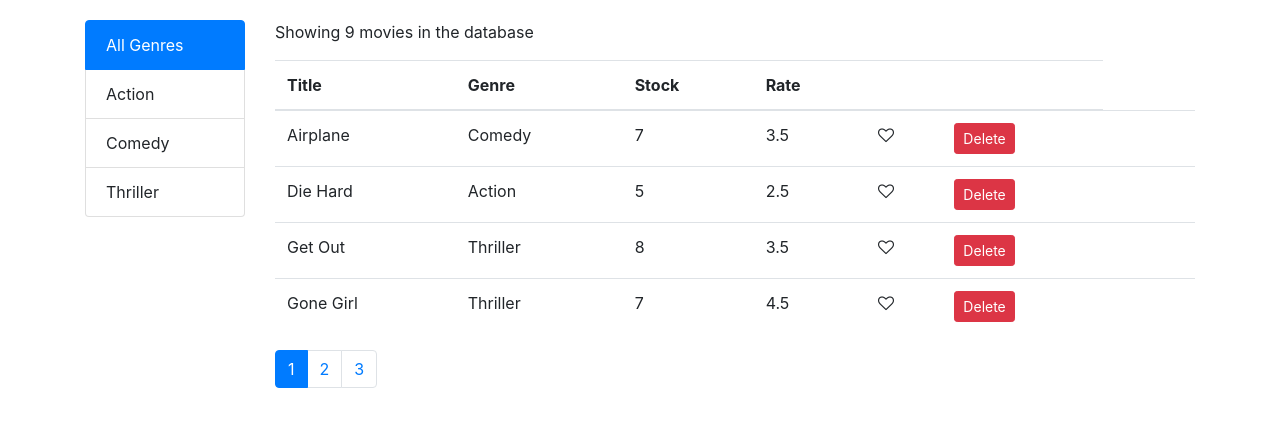
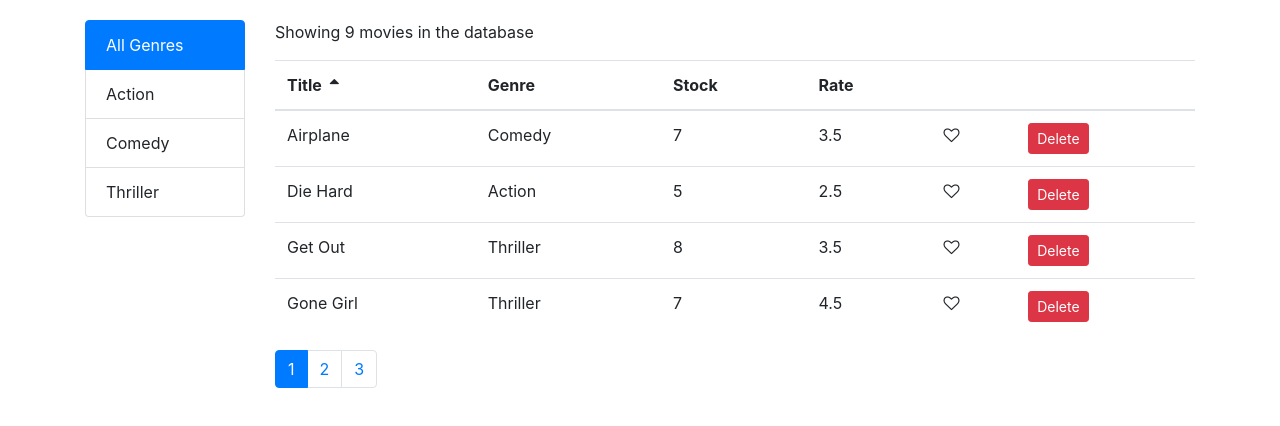
Before and after one commit to kononiaka/movies-react-app, a React (Create React App) app: page /movies in a window 1280 px wide. Shown: the top 426 px of the page. Built offline with nearby package versions, Linux system fonts and the light colour scheme.

Commit message:
pagination and sorting was implemented

```diff
--- a/src/components/ListGroup.jsx
+++ b/src/components/ListGroup.jsx
@@ -1,8 +1,6 @@
 import React from "react";
 
-const ListGroup = (props) => {
-  const { genres, textProperty, selectedGenre, onItemGenre } = props;
-
+const ListGroup = ({ genres, textProperty, selectedGenre, onItemGenre }) => {
   return (
     <ul className="list-group">
       {genres.map((genre) => (
--- a/src/components/Movies.jsx
+++ b/src/components/Movies.jsx
@@ -51,18 +51,15 @@ class Movies extends Component {
   handleSort = (sortColumn) => {
     this.setState({ sortColumn });
   };
-  render() {
-    const { length: count } = this.state.movies;
+
+  getPagedData = () => {
     const {
       pageSize,
       currentPage,
       sortColumn,
       movies: allMovies,
       selectedGenre,
-      genres,
     } = this.state;
-
-    if (count === 0) return <p>There are no movies in the database</p>;
 
     const filtered =
       selectedGenre && selectedGenre._id
@@ -72,6 +69,22 @@ class Movies extends Component {
     const sorted = _.orderBy(filtered, [sortColumn.path], [sortColumn.order]);
 
     const movies = paginate(sorted, currentPage, pageSize);
+
+    return { totalCount: filtered.length, data: movies };
+  };
+  render() {
+    const { length: count } = this.state.movies;
+    const {
+      pageSize,
+      currentPage,
+      sortColumn,
+      selectedGenre,
+      genres,
+    } = this.state;
+
+    if (count === 0) return <p>There are no movies in the database</p>;
+
+    const { totalCount, data } = this.getPagedData();
 
     return (
       <>
@@ -84,17 +97,16 @@ class Movies extends Component {
             ></ListGroup>
           </div>
           <div className="col">
-            <p>Showing {filtered.length} movies in the database</p>
+            <p>Showing {totalCount} movies in the database</p>
             <MoviesTable
-              filtered={filtered}
               sortColumn={sortColumn}
-              movies={movies}
+              movies={data}
               onLike={this.handleLiked}
               onDelete={this.handleDelete}
               onSort={this.handleSort}
             />
             <Pagination
-              itemsCount={filtered.length}
+              itemsCount={totalCount}
               pageSize={pageSize}
               currentPage={currentPage}
               onPageChange={this.handlePageChange}
--- a/src/components/MoviesTable.jsx
+++ b/src/components/MoviesTable.jsx
@@ -1,7 +1,6 @@
 import React, { Component } from "react";
-import TableHeader from "./common/TableHeader";
-import TableBody from "./common/TableBody";
 import Like from "./common/Like";
+import Table from "./common/Table";
 
 class MoviesTable extends Component {
   columns = [
@@ -29,23 +28,16 @@ class MoviesTable extends Component {
   ];
 
   render() {
-    const { movies, onLike, onDelete, onSort, sortColumn } = this.props;
+    const { movies, onSort, sortColumn } = this.props;
 
     return (
       <>
-        <table className="table">
-          <TableHeader
-            onSort={onSort}
-            sortColumn={sortColumn}
-            columns={this.columns}
-          ></TableHeader>
-          <TableBody
-            data={movies}
-            onLike={onLike}
-            onDelete={onDelete}
-            columns={this.columns}
-          ></TableBody>
-        </table>
+        <Table
+          data={movies}
+          onSort={onSort}
+          sortColumn={sortColumn}
+          columns={this.columns}
+        ></Table>
       </>
     );
   }
--- /dev/null
+++ b/src/components/common/Table.jsx
@@ -0,0 +1,18 @@
+import React from "react";
+import TableHeader from "./TableHeader";
+import TableBody from "./TableBody";
+
+const Table = ({ data, onSort, sortColumn, columns }) => {
+  return (
+    <table className="table">
+      <TableHeader
+        onSort={onSort}
+        sortColumn={sortColumn}
+        columns={columns}
+      ></TableHeader>
+      <TableBody data={data} columns={columns}></TableBody>
+    </table>
+  );
+};
+
+export default Table;
--- a/src/components/common/TableBody.jsx
+++ b/src/components/common/TableBody.jsx
@@ -1,5 +1,4 @@
 import React, { Component } from "react";
-
 import _ from "lodash";
 
 class TableBody extends Component {
@@ -7,6 +6,10 @@ class TableBody extends Component {
     if (column.content) return column.content(item);
 
     return _.get(item, column.path);
+  };
+
+  createKey = (item, column) => {
+    return item._id + (column.path || column.key);
   };
   render() {
     const { data, columns } = this.props;
@@ -16,10 +19,10 @@ class TableBody extends Component {
         {data.map((item) => (
           <tr key={item._id}>
             {columns.map((column) => (
-              <td key={column.path}>{this.renderCells(item, column)}</td>
+              <td key={this.createKey(item, column)}>
+                {this.renderCells(item, column)}
+              </td>
             ))}
-            <td></td>
-            <td></td>
           </tr>
         ))}
       </tbody>
--- a/src/components/common/TableHeader.jsx
+++ b/src/components/common/TableHeader.jsx
@@ -13,6 +13,14 @@ class TableHeader extends Component {
     this.props.onSort(sortColumn);
   };
 
+  renderSortIcon = (column) => {
+    const { sortColumn } = this.props;
+    if (column.path !== sortColumn.path) return null;
+    if (sortColumn.order === "asc")
+      return <i className="fa fa-sort-asc ml-2"></i>;
+    return <i className="fa fa-sort-desc ml-2"></i>;
+  };
+
   render() {
     return (
       <>
@@ -21,10 +29,11 @@ class TableHeader extends Component {
             {this.props.columns.map((column) => (
               <th
                 key={column.path || column.key}
-                style={{ cursor: "pointer" }}
+                className="clickable"
                 onClick={() => this.raiseSort(column.path)}
               >
                 {column.label}
+                {this.renderSortIcon(column)}
               </th>
             ))}
           </tr>
--- a/src/index.css
+++ b/src/index.css
@@ -12,3 +12,7 @@ code {
   font-family: source-code-pro, Menlo, Monaco, Consolas, "Courier New",
     monospace;
 }
+
+.clickable {
+  cursor: pointer;
+}
```
Also changed, not shown: 1 other file (tests, documents, lock files or other folders).
